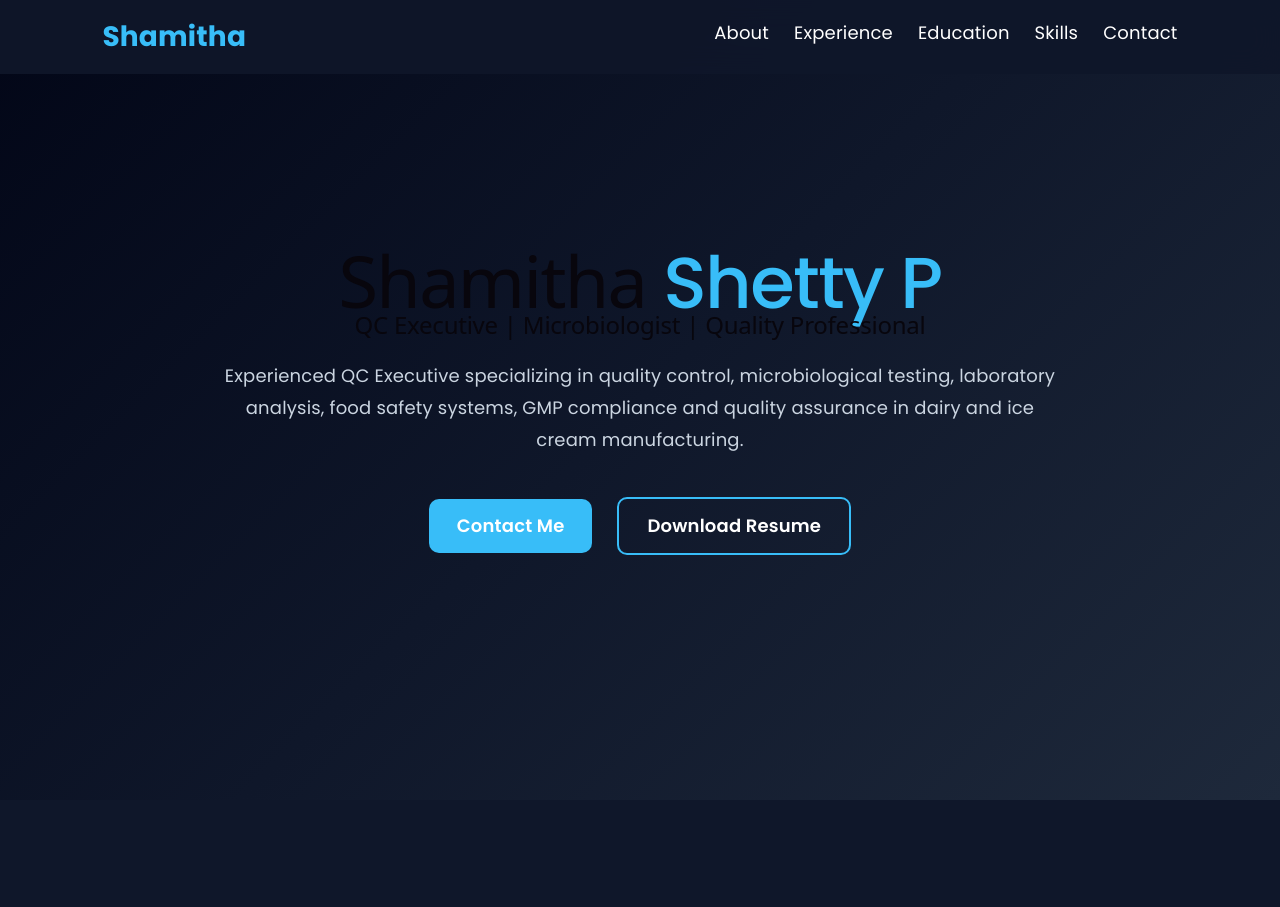
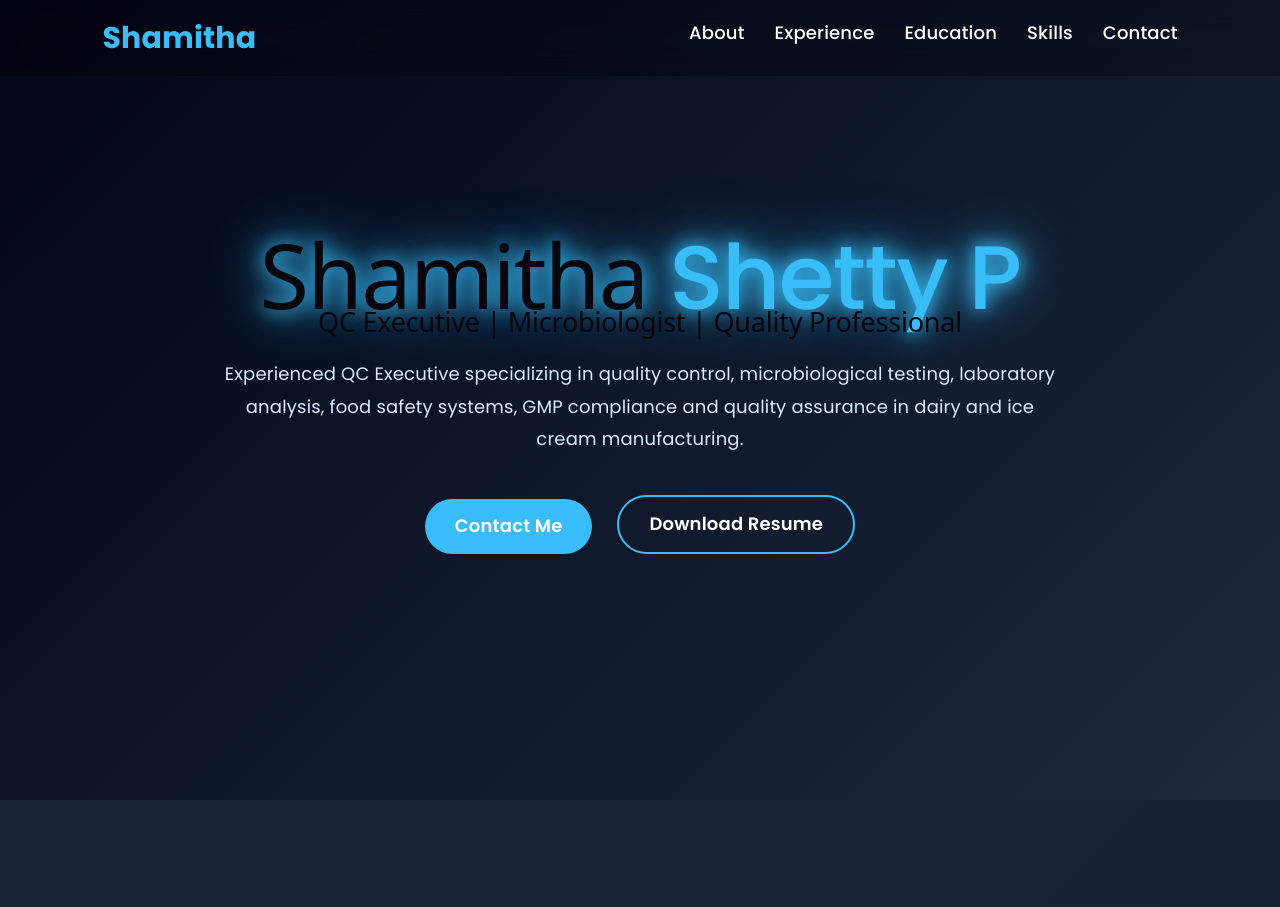
Before and after one commit to RachanRai2703/portfolio, a React (Vite) app in the folder my-project/: page / in a window 1280 px wide. Shown: the top 907 px of the page. Built offline with nearby package versions, Linux system fonts and the light colour scheme.

Commit message:
Update App.css

```diff
--- a/my-project/src/App.css
+++ b/my-project/src/App.css
@@ -1,184 +1,298 @@
-.counter {
-  font-size: 16px;
-  padding: 5px 10px;
-  border-radius: 5px;
-  color: var(--accent);
-  background: var(--accent-bg);
-  border: 2px solid transparent;
-  transition: border-color 0.3s;
-  margin-bottom: 24px;
+*{
+margin:0;
+padding:0;
+box-sizing:border-box;
+font-family:'Poppins',sans-serif;
+}
 
-  &:hover {
-    border-color: var(--accent-border);
+html{
+scroll-behavior:smooth;
 }
-  &:focus-visible {
-    outline: 2px solid var(--accent);
-    outline-offset: 2px;
+
+body{
+background:linear-gradient(-45deg,#020617,#0f172a,#1e293b,#0ea5e9);
+background-size:400% 400%;
+animation:gradientBG 15s ease infinite;
+color:white;
+overflow-x:hidden;
+}
+
+@keyframes gradientBG{
+0%{background-position:0% 50%;}
+50%{background-position:100% 50%;}
+100%{background-position:0% 50%;}
+}
+
+/* NAVBAR */
+
+nav{
+position:fixed;
+top:0;
+left:0;
+width:100%;
+padding:20px 8%;
+display:flex;
+justify-content:space-between;
+align-items:center;
+background:rgba(0,0,0,0.3);
+backdrop-filter:blur(15px);
+z-index:1000;
+}
+
+.logo{
+font-size:30px;
+font-weight:700;
+color:#38bdf8;
+}
+
+nav ul{
+display:flex;
+list-style:none;
+gap:30px;
+}
+
+nav ul li a{
+text-decoration:none;
+color:white;
+font-weight:500;
+transition:.3s;
+}
+
+nav ul li a:hover{
+color:#38bdf8;
+}
+
+/* HERO */
+
+.hero{
+height:100vh;
+display:flex;
+justify-content:center;
+align-items:center;
+text-align:center;
+padding:0 10%;
+animation:float 5s ease-in-out infinite;
+}
+
+@keyframes float{
+0%{transform:translateY(0);}
+50%{transform:translateY(-15px);}
+100%{transform:translateY(0);}
+}
+
+.hero h1{
+font-size:5rem;
+margin-bottom:15px;
+text-shadow:
+0 0 10px #38bdf8,
+0 0 20px #38bdf8,
+0 0 40px #38bdf8;
+animation:glow 2s infinite alternate;
+}
+
+@keyframes glow{
+from{
+text-shadow:
+0 0 10px #38bdf8;
+}
+to{
+text-shadow:
+0 0 20px #38bdf8,
+0 0 40px #38bdf8,
+0 0 80px #38bdf8;
 }
 }
 
-.hero {
-  position: relative;
-
-  .base,
-  .framework,
-  .vite {
-    inset-inline: 0;
-    margin: 0 auto;
+.hero span{
+color:#38bdf8;
 }
 
-  .base {
-    width: 170px;
-    position: relative;
-    z-index: 0;
+.hero h2{
+font-size:1.5rem;
+font-weight:400;
+margin-bottom:20px;
 }
 
-  .framework,
-  .vite {
-    position: absolute;
+.hero p{
+max-width:850px;
+margin:auto;
+line-height:1.8;
+color:#dbeafe;
 }
 
-  .framework {
-    z-index: 1;
-    top: 34px;
-    height: 28px;
-    transform: perspective(2000px) rotateZ(300deg) rotateX(44deg) rotateY(39deg)
-      scale(1.4);
+/* BUTTONS */
+
+.btn{
+display:inline-block;
+padding:14px 30px;
+margin:10px;
+text-decoration:none;
+font-weight:600;
+border-radius:50px;
+background:#38bdf8;
+color:white;
+position:relative;
+overflow:hidden;
+transition:.4s;
 }
 
-  .vite {
-    z-index: 0;
-    top: 107px;
-    height: 26px;
-    width: auto;
-    transform: perspective(2000px) rotateZ(300deg) rotateX(40deg) rotateY(39deg)
-      scale(0.8);
-  }
+.btn:hover{
+transform:translateY(-5px);
+box-shadow:0 10px 30px rgba(56,189,248,.6);
 }
 
-#center {
-  display: flex;
-  flex-direction: column;
-  gap: 25px;
-  place-content: center;
-  place-items: center;
-  flex-grow: 1;
-
-  @media (max-width: 1024px) {
-    padding: 32px 20px 24px;
-    gap: 18px;
-  }
+.btn::before{
+content:'';
+position:absolute;
+top:0;
+left:-100%;
+width:100%;
+height:100%;
+background:rgba(255,255,255,.2);
+transition:.6s;
 }
 
-#next-steps {
-  display: flex;
-  border-top: 1px solid var(--border);
-  text-align: left;
-
-  & > div {
-    flex: 1 1 0;
-    padding: 32px;
-    @media (max-width: 1024px) {
-      padding: 24px 20px;
-    }
+.btn:hover::before{
+left:100%;
 }
 
-  .icon {
-    margin-bottom: 16px;
-    width: 22px;
-    height: 22px;
+.btn-outline{
+background:transparent;
+border:2px solid #38bdf8;
 }
 
-  @media (max-width: 1024px) {
-    flex-direction: column;
-    text-align: center;
-  }
+/* SECTION */
+
+section{
+padding:100px 8%;
 }
 
-#docs {
-  border-right: 1px solid var(--border);
-
-  @media (max-width: 1024px) {
-    border-right: none;
-    border-bottom: 1px solid var(--border);
-  }
+.title{
+text-align:center;
+font-size:2.8rem;
+margin-bottom:50px;
+color:#38bdf8;
 }
 
-#next-steps ul {
-  list-style: none;
-  padding: 0;
-  display: flex;
-  gap: 8px;
-  margin: 32px 0 0;
+/* CARDS */
 
-  .logo {
-    height: 18px;
+.card{
+background:rgba(255,255,255,.08);
+backdrop-filter:blur(20px);
+border:1px solid rgba(255,255,255,.1);
+padding:25px;
+border-radius:20px;
+margin-bottom:25px;
+transition:.4s;
 }
 
-  a {
-    color: var(--text-h);
-    font-size: 16px;
-    border-radius: 6px;
-    background: var(--social-bg);
-    display: flex;
-    padding: 6px 12px;
-    align-items: center;
-    gap: 8px;
-    text-decoration: none;
-    transition: box-shadow 0.3s;
-
-    &:hover {
-      box-shadow: var(--shadow);
-    }
-    .button-icon {
-      height: 18px;
-      width: 18px;
-    }
+.card:hover{
+transform:translateY(-12px) scale(1.02);
+box-shadow:0 15px 40px rgba(56,189,248,.4);
 }
 
-  @media (max-width: 1024px) {
-    margin-top: 20px;
-    flex-wrap: wrap;
-    justify-content: center;
-
-    li {
-      flex: 1 1 calc(50% - 8px);
+.card h3{
+color:#38bdf8;
+margin-bottom:15px;
 }
 
-    a {
-      width: 100%;
-      justify-content: center;
-      box-sizing: border-box;
-    }
-  }
+/* GRID */
+
+.grid{
+display:grid;
+grid-template-columns:repeat(auto-fit,minmax(280px,1fr));
+gap:25px;
 }
 
-#spacer {
-  height: 88px;
-  border-top: 1px solid var(--border);
-  @media (max-width: 1024px) {
-    height: 48px;
-  }
+/* LISTS */
+
+ul{
+padding-left:20px;
 }
 
-.ticks {
-  position: relative;
-  width: 100%;
-
-  &::before,
-  &::after {
-    content: '';
-    position: absolute;
-    top: -4.5px;
-    border: 5px solid transparent;
+li{
+margin-bottom:10px;
 }
 
-  &::before {
-    left: 0;
-    border-left-color: var(--border);
+/* STATS */
+
+.stats{
+display:grid;
+grid-template-columns:repeat(auto-fit,minmax(200px,1fr));
+gap:20px;
+text-align:center;
 }
-  &::after {
-    right: 0;
-    border-right-color: var(--border);
+
+.stats div{
+background:rgba(255,255,255,.08);
+padding:30px;
+border-radius:20px;
+backdrop-filter:blur(10px);
 }
+
+.stats h1{
+font-size:4rem;
+color:#38bdf8;
 }
+
+/* CONTACT */
+
+.contact-buttons{
+text-align:center;
+margin-top:20px;
+}
+
+/* FOOTER */
+
+footer{
+background:rgba(0,0,0,.4);
+padding:40px;
+text-align:center;
+backdrop-filter:blur(10px);
+}
+
+footer h3{
+color:#38bdf8;
+margin-bottom:10px;
+}
+
+/* SCROLLBAR */
+
+::-webkit-scrollbar{
+width:10px;
+}
+
+::-webkit-scrollbar-track{
+background:#0f172a;
+}
+
+::-webkit-scrollbar-thumb{
+background:#38bdf8;
+border-radius:10px;
+}
+
+/* RESPONSIVE */
+
+@media(max-width:768px){
+
+.hero h1{
+font-size:3rem;
+}
+
+.hero h2{
+font-size:1.2rem;
+}
+
+nav ul{
+display:none;
+}
+
+.title{
+font-size:2rem;
+}
+
+section{
+padding:80px 5%;
+}
+
+}
```
Lines whose indentation alone changed are shown as unchanged.
